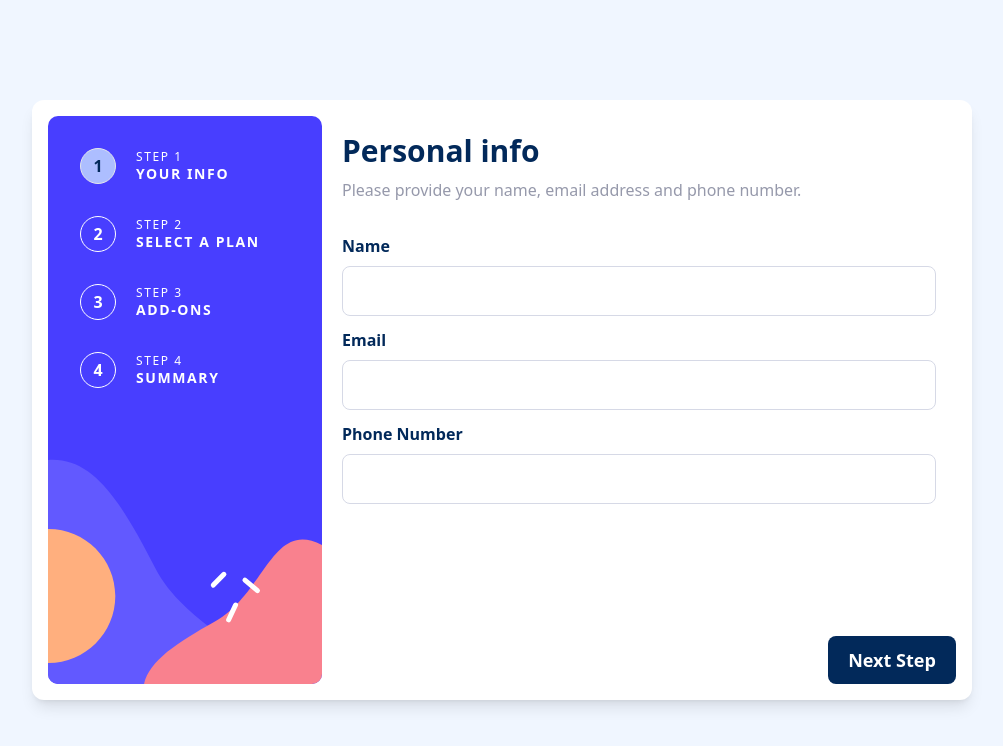
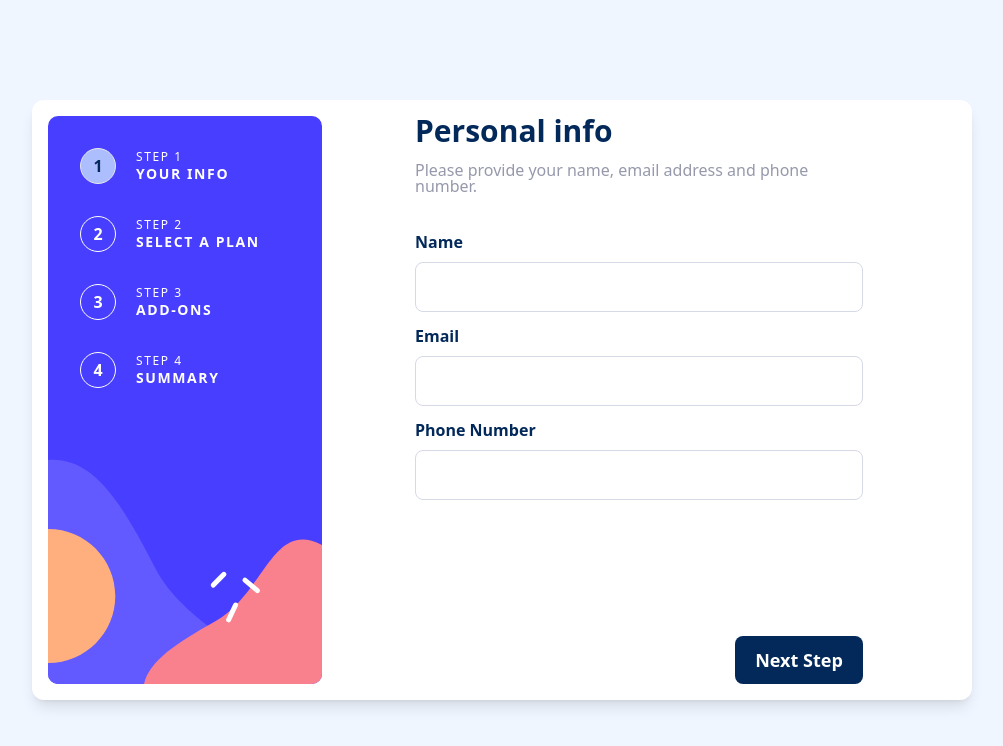
Before and after one commit to hernandez-dev/react-multi-steps-form, a React (Vite) app: page / in a window 1280 px wide. Shown: the top 746 px of the page, without its empty margins (138-1141 px from the left). Built offline with nearby package versions, Linux system fonts and the light colour scheme.

Commit message:
Components - steps-form - limiting form max width at desktop

```diff
--- a/src/components/steps-form/StepsForm.jsx
+++ b/src/components/steps-form/StepsForm.jsx
@@ -69,8 +69,8 @@ export default function StepsForm() {
 
   return(
     <div className="desktop:flex-1">
-      <form onSubmit={handleSubmit} className="flex flex-col min-h-[485px] flex-1 desktop:max-w-2xl desktop:h-full desktop:mx-auto desktop:min-h-full">
-        <section className="relative p-5 m-4 -mt-[105px] bg-white rounded-lg shadow-lg overflow-hidden desktop:flex-1 desktop:mx-0 desktop:-mt-0 desktop:shadow-none">
+      <form onSubmit={handleSubmit} className="flex flex-col min-h-[485px] flex-1 desktop:max-w-[448px] desktop:h-full desktop:mx-auto desktop:min-h-full">
+        <section className="relative m-4 -mt-[105px] bg-white rounded-lg shadow-lg overflow-hidden desktop:flex-1 desktop:mx-0 desktop:-mt-0 desktop:shadow-none">
           <FormHeader step={step} />
           <step.Component step={step} dispatch={appDispatch} monthly={steps[1].monthly} />
           {success ? <Confirmation /> : ''}
```
